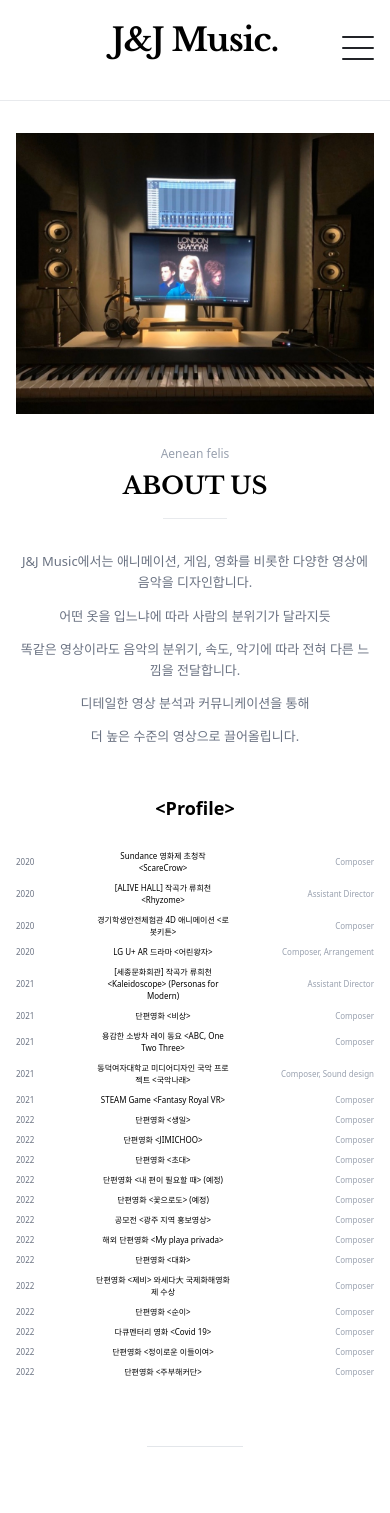
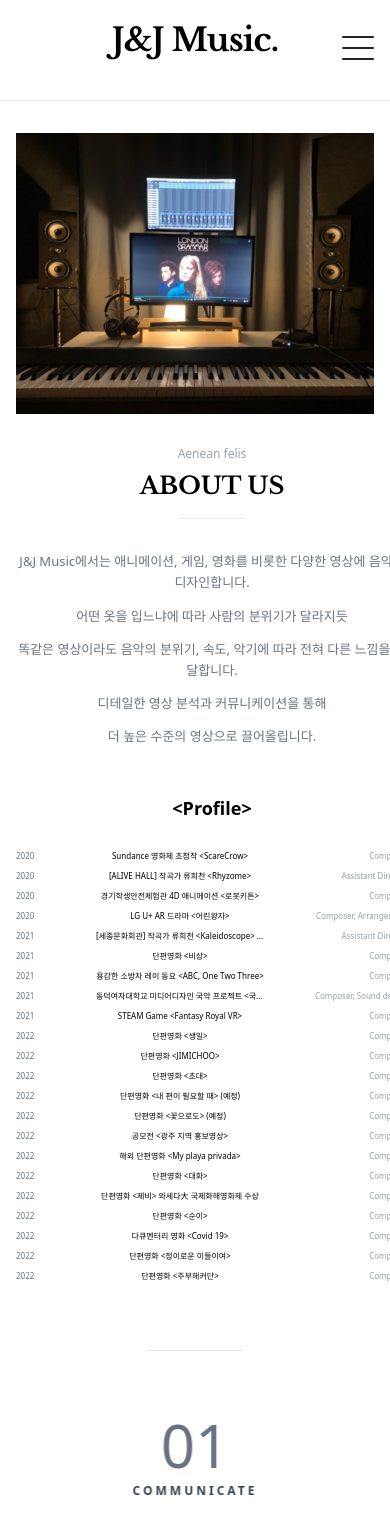
Before and after one commit to jjmusicc/composer-portfolio, a Next.js app: page / in a window 390 px wide. Shown: the top 1513 px of the page. Built offline with nearby package versions, Linux system fonts and the light colour scheme.

Commit message:
fix(profile): enforce no line breaks with white-space nowrap for all profile text

```diff
--- a/src/app/globals.css
+++ b/src/app/globals.css
@@ -240,6 +240,7 @@ body {
   .profile-work {
     overflow: hidden !important;
     text-overflow: ellipsis !important;
+    white-space: nowrap !important;
     max-width: 200px !important;
     font-size: clamp(8px, 2vw, 12px) !important;
   }
@@ -257,14 +258,17 @@ body {
 
 .profile-year {
   font-size: clamp(10px, 2.5vw, 12px);
+  white-space: nowrap;
 }
 
 .profile-work {
   font-size: clamp(10px, 2.5vw, 12px);
+  white-space: nowrap;
 }
 
 .profile-role {
   font-size: clamp(10px, 2.5vw, 12px);
+  white-space: nowrap;
 }
 
 /* 애니메이션 */
```
